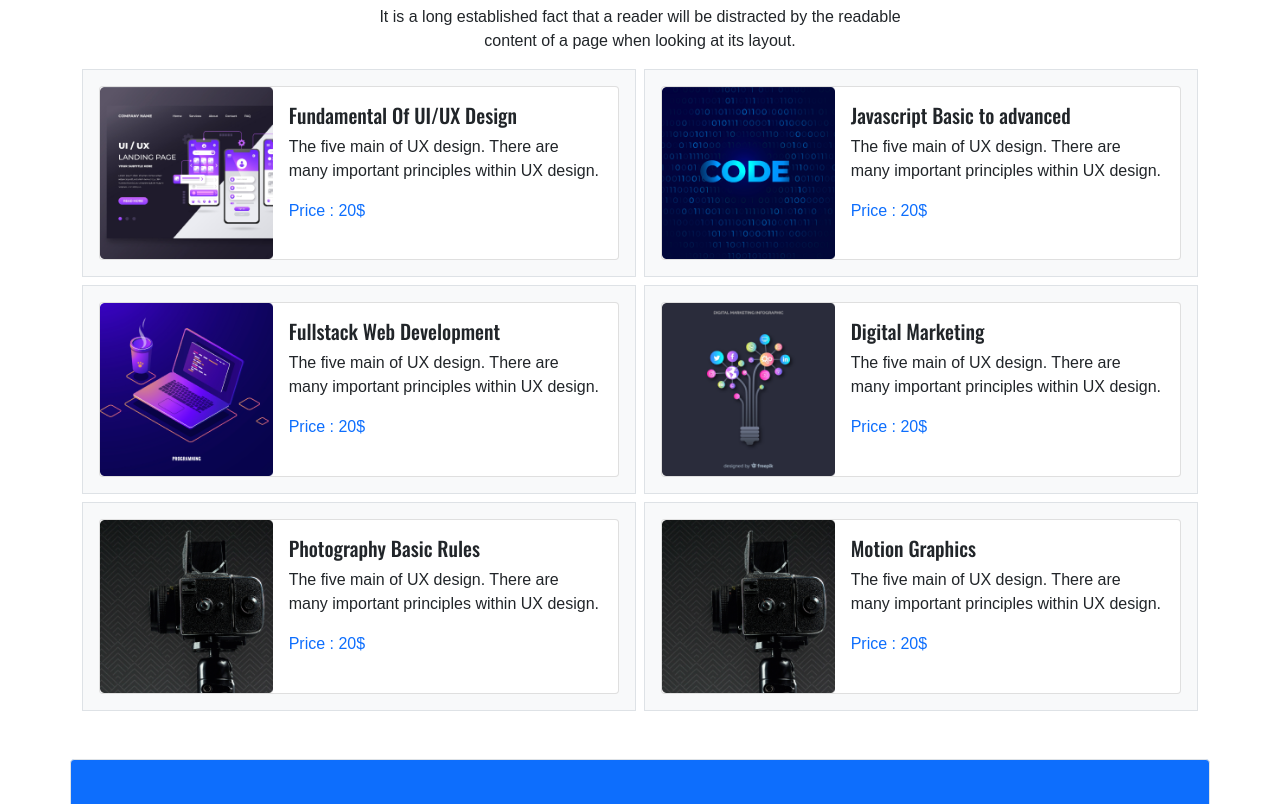
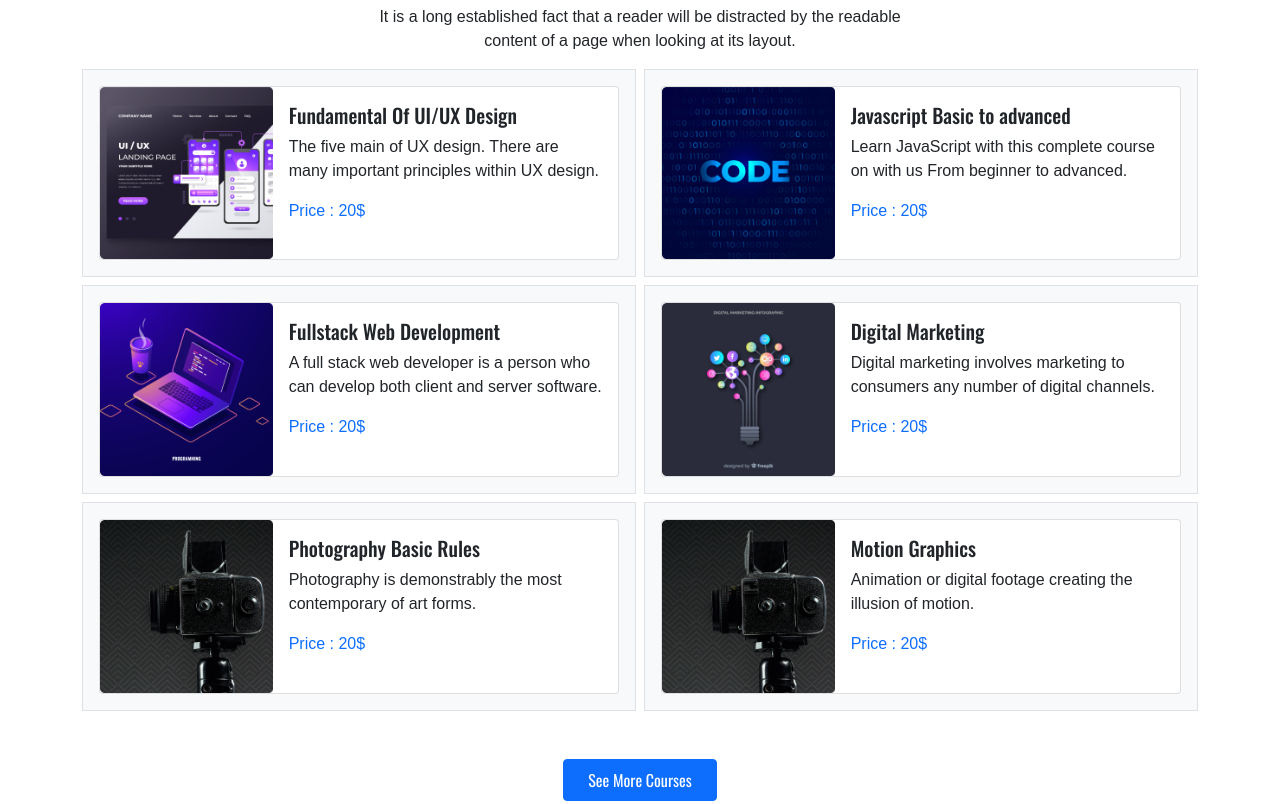
Before and after one commit to MBappy-404/edTech, a plain HTML site: page index.html in a window 1280 px wide. Shown: the part 863-1667 px from the top of the page. Drawn offline with nearby package versions, Linux system fonts and the light colour scheme.

Commit message:
section update

```diff
--- a/index.html
+++ b/index.html
@@ -95,7 +95,7 @@
                               <div class="carousel-img img-gradient">
                                    <img src="images/cover/cover-1.png" class="d-block  w-100" alt="...">
                               </div>
-                              <div class="carousel-caption  d-flex flex-column justify-content-center" style="top: 0">
+                              <div class="carousel-caption   d-flex flex-column justify-content-center " style="top: 0">
                                    <div class="caption-item col-12 ">
                                         <h1>Get Started Digital <br>Learning </h1>
                                         <p>Learn digital skills for free at your own pace,<br> with personalised
@@ -170,8 +170,8 @@
                               <div class="card col-12">
                                    <div class="row col-sm-12 d-flex col-sm-12 g-0 ">
                                         <div class="col-md-4 ">
-                                        <img src="images/course/course-1.png" class="img-fluid w-100 rounded-start  "
-                                             alt="...">
+                                             <img src="images/course/course-1.png"
+                                                  class="img-fluid w-100 rounded-start  " alt="...">
                                         </div>
                                         <div class="col-md-8 col-sm-12">
                                              <div class="card-body">
@@ -192,14 +192,14 @@
                               <div class="card col-md-12  ">
                                    <div class="row col-sm-12 d-flex col-sm-12 g-0 ">
                                         <div class="col-md-4 ">
-                                        <img src="images/course/course-2.png" class="img-fluid w-100 rounded-start  "
-                                             alt="...">
+                                             <img src="images/course/course-2.png"
+                                                  class="img-fluid w-100 rounded-start  " alt="...">
                                         </div>
                                         <div class="col-md-8 col-sm-12">
                                              <div class="card-body">
                                                   <h5 class="card-title">Javascript Basic to advanced</h5>
-                                             <p class="card-text">The five main of UX design. There are many
-                                                  important principles within UX design.</p>
+                                                  <p class="card-text">Learn JavaScript with this complete course on
+                                                       with us From beginner to advanced.</p>
                                                   <p class="card-text text-primary">Price : 20$</p>
                                              </div>
                                         </div>
@@ -214,14 +214,14 @@
                               <div class="card col-md-12  ">
                                    <div class="row col-sm-12 d-flex col-sm-12 g-0 ">
                                         <div class="col-md-4 ">
-                                        <img src="images/course/course-3.png" class="img-fluid w-100 rounded-start  "
-                                             alt="...">
+                                             <img src="images/course/course-3.png"
+                                                  class="img-fluid w-100 rounded-start  " alt="...">
                                         </div>
                                         <div class="col-md-8 col-sm-12">
                                              <div class="card-body">
                                                   <h5 class="card-title">Fullstack Web Development </h5>
-                                             <p class="card-text">The five main of UX design. There are many
-                                                  important principles within UX design.</p>
+                                                  <p class="card-text">A full stack web developer is a person who can
+                                                       develop both client and server software.</p>
                                                   <p class="card-text text-primary">Price : 20$</p>
                                              </div>
                                         </div>
@@ -235,14 +235,14 @@
                               <div class="card col-md-12  ">
                                    <div class="row col-sm-12 d-flex col-sm-12 g-0 ">
                                         <div class="col-md-4 ">
-                                        <img src="images/course/course-4.png" class="img-fluid w-100 rounded-start  "
-                                             alt="...">
+                                             <img src="images/course/course-4.png"
+                                                  class="img-fluid w-100 rounded-start  " alt="...">
                                         </div>
                                         <div class="col-md-8 col-sm-12">
                                              <div class="card-body">
                                                   <h5 class="card-title">Digital Marketing </h5>
-                                             <p class="card-text">The five main of UX design. There are many
-                                                  important principles within UX design.</p>
+                                                  <p class="card-text">Digital marketing involves marketing to consumers
+                                                       any number of digital channels. </p>
                                                   <p class="card-text text-primary">Price : 20$</p>
                                              </div>
                                         </div>
@@ -256,14 +256,14 @@
                               <div class="card col-md-12  ">
                                    <div class="row col-sm-12 d-flex col-sm-12 g-0 ">
                                         <div class="col-md-4 ">
-                                         <img src="images/course/course-5.png" class="img-fluid w-100 rounded-start  "
-                                              alt="...">
+                                             <img src="images/course/course-5.png"
+                                                  class="img-fluid w-100 rounded-start  " alt="...">
                                         </div>
                                         <div class="col-md-8 col-sm-12">
                                              <div class="card-body">
                                                   <h5 class="card-title">Photography Basic Rules</h5>
-                                              <p class="card-text">The five main of UX design. There are many
-                                                   important principles within UX design.</p>
+                                                  <p class="card-text">Photography is demonstrably the most contemporary
+                                                       of art forms.</p>
                                                   <p class="card-text text-primary">Price : 20$</p>
                                              </div>
                                         </div>
@@ -277,14 +277,14 @@
                               <div class="card col-md-12  ">
                                    <div class="row col-sm-12 d-flex col-sm-12 g-0 ">
                                         <div class="col-md-4 ">
-                                         <img src="images/course/course-5.png" class="img-fluid w-100 rounded-start  "
-                                              alt="...">
+                                             <img src="images/course/course-5.png"
+                                                  class="img-fluid w-100 rounded-start  " alt="...">
                                         </div>
                                         <div class="col-md-8 col-sm-12">
                                              <div class="card-body">
                                                   <h5 class="card-title">Motion Graphics</h5>
-                                              <p class="card-text">The five main of UX design. There are many
-                                                   important principles within UX design.</p>
+                                                  <p class="card-text">Animation or digital footage creating the
+                                                       illusion of motion.</p>
                                                   <p class="card-text text-primary">Price : 20$</p>
                                              </div>
                                         </div>
@@ -292,11 +292,16 @@
                               </div>
                          </div>
                     </div>
+               </div>
 
-                    </div>
+               <div class="course-btn text-center mt-5">
+                    <button class="btn btn-primary px-4 py-2 ">See More Courses</button>
+
                </div>
 
 
+          </div>
+     </section>
 
 
      <!-----------------------
@@ -412,9 +417,7 @@
                                                             data-bs-dismiss="modal">Close</button>
                                                   </div>
                                              </form>
-
                                         </div>
-
                                    </div>
                               </div>
                          </div>
@@ -453,7 +456,7 @@
                               <img src="images/student/student-1.png" class="card-img-top" alt="...">
                               <div class="card-body">
                                    <h5 class="card-title">Awlad Hossain </h5>
-                                   <p class="card-text">Awlad Hossain </p>
+                                   <p class="card-text"> </p>
                               </div>
                          </div>
                     </div>
@@ -590,7 +593,9 @@
                               <div id="panelsStayOpen-collapseFour" class="accordion-collapse collapse"
                                    aria-labelledby="panelsStayOpen-headingFour">
                                    <div class="accordion-body">
-                                        <strong>A semantic element clearly describes its meaning to both the browser and the developer. Examples of non-semantic elements- Tells nothing about its content. Examples of semantic elements.</strong>
+                                        <strong>A semantic element clearly describes its meaning to both the browser and
+                                             the developer. Examples of non-semantic elements- Tells nothing about its
+                                             content. Examples of semantic elements.</strong>
                                    </div>
                               </div>
                          </div>
@@ -682,11 +687,15 @@
           <div class="container-fluid">
                <div class="content text-white col-12 text-center">
                     <h1 class="mb-3">EduWell</h1>
-                         <p>Office 41, Zawaya Buildin, Ghala Muscat, <br> Sultanate of Oman <br> Privacy Ploicy | Terms of us</p>
+                    <p>Office 41, Zawaya Buildin, Ghala Muscat, <br> Sultanate of Oman <br> Privacy Ploicy | Terms of us
+                    </p>
 
                     <div class="icone">
-                              <a href="https://www.facebook.com/sjbappy.bappy"><i class="fa-brands fa-square-facebook"></i></a>
-                              <a href="https://www.instagram.com/sj__bappy_/?fbclid=IwAR3ZUhpDO6N2FWfvUvMSnpbRosE-KawhA442iNQ3Y3ANjPnqZC5k9YKgNgw"><i class="fa-brands fa-square-instagram"></i></a>
+                         <a href="https://www.facebook.com/sjbappy.bappy"><i
+                                   class="fa-brands fa-square-facebook"></i></a>
+                         <a
+                              href="https://www.instagram.com/sj__bappy_/?fbclid=IwAR3ZUhpDO6N2FWfvUvMSnpbRosE-KawhA442iNQ3Y3ANjPnqZC5k9YKgNgw"><i
+                                   class="fa-brands fa-square-instagram"></i></a>
                          <a href="http://dev-mbappy.pantheonsite.io/"><i class="fa-solid fa-link"></i></a>
                     </div>
                </div>
```
Also changed, not shown: style.css (line endings or trailing spaces). Lines whose indentation alone changed are shown as unchanged.
